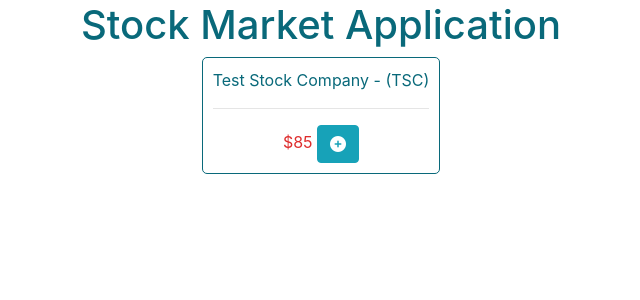
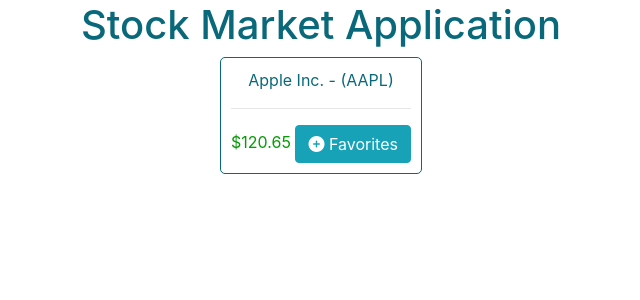
Before and after one commit to ogaroh/stock-market, an Angular app: page / in a window 1280 px wide. Shown: the top 300 px of the page, without its empty margins (319-959 px from the left). Built offline with nearby package versions, Linux system fonts and the light colour scheme.

Commit message:
chapter 2 complete

```diff
--- a/src/app/stock/stock-item/stock-item.component.html
+++ b/src/app/stock/stock-item/stock-item.component.html
@@ -3,10 +3,10 @@
         {{stock.name + ' - (' + stock.code + ')'}}
     </div>
     <hr>
-    <div class="price" [class]="positiveChange ? 'positive' : 'negative'">
+    <div class="price" [class]="stock.isPositiveChange() ? 'positive' : 'negative'">
         ${{stock.price}}
 
         <button type="button" class="btn btn-info" (click)="toggleFavorite($event)" [disabled]="stock.favorite"><i
-                class="fas fa-plus-circle"></i></button>
+                class="fas fa-plus-circle"></i> Favorites</button>
     </div>
 </div>
--- a/src/app/stock/stock-item/stock-item.component.ts
+++ b/src/app/stock/stock-item/stock-item.component.ts
@@ -14,7 +14,7 @@
   constructor() { }
 
   ngOnInit() {
-    this.stock = new Stock('Test Stock Company', 'TSC', 85, 80);
+    this.stock = new Stock('Apple Inc.', 'AAPL', 120.65, 100.72);
   }
 
   toggleFavorite(event) {
```
